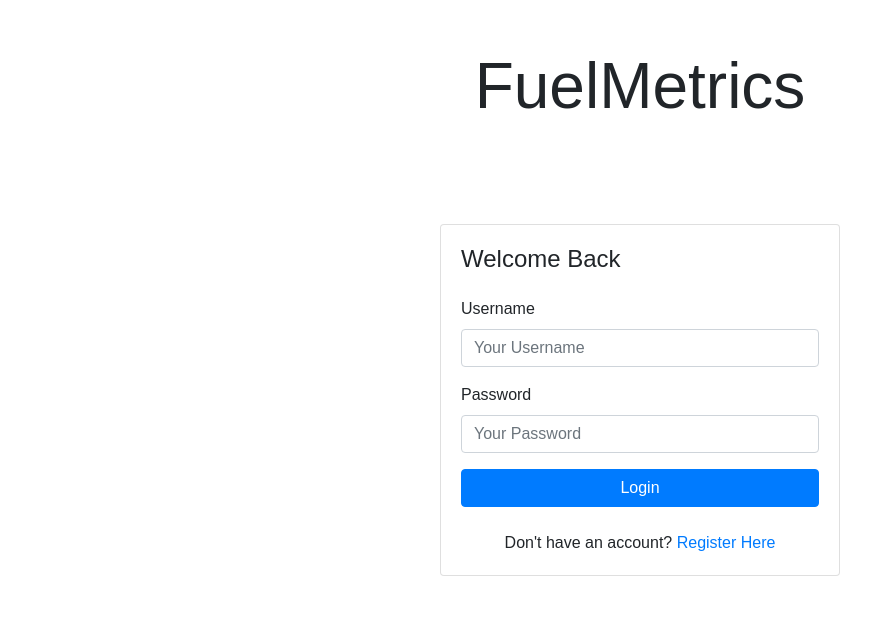
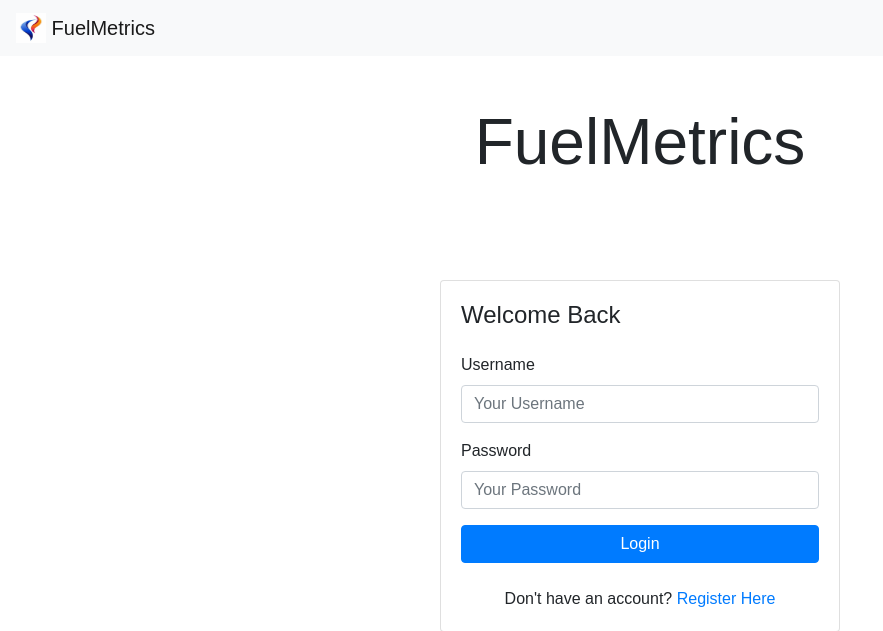
Before and after one commit to rominasbh/SoftwareDesignProj, a Flask app: page /login in a window 1280 px wide. Shown: the top 631 px of the page, without its empty margins (0-883 px from the left). Before the commit the page ends 576 px from the top, so only its background shows below. Run offline with Flask 3, Linux system fonts and the light colour scheme; some libraries are stand-ins or nearby versions.

Commit message:
logo for login page

```diff
--- a/app.py
+++ b/app.py
@@ -138,7 +138,7 @@ def fuel_history():
 @app.route('/logout')
 def logout():
     # Remove 'username' from session
-    session.pop(session.get('username'), None)
+    session.pop('username', None)
     # Redirect to the login page
     return redirect(url_for('login'))
 
--- a/templates/login.html
+++ b/templates/login.html
@@ -10,6 +10,13 @@
 
 </head>
 <body>
+    <!-- Navbar with Logo -->
+    <nav class="navbar navbar-light bg-light">
+        <a class="navbar-brand" href="#">
+            <img src="static/images/Logo.jpeg" width="30" height="30" class="d-inline-block align-top" alt="">
+            FuelMetrics
+        </a>
+    </nav>
     <div class="container">
         <!-- Big Header -->
         <div class="row justify-content-center">
```
Also changed, not shown: static/images/Logo.jpeg (added).
